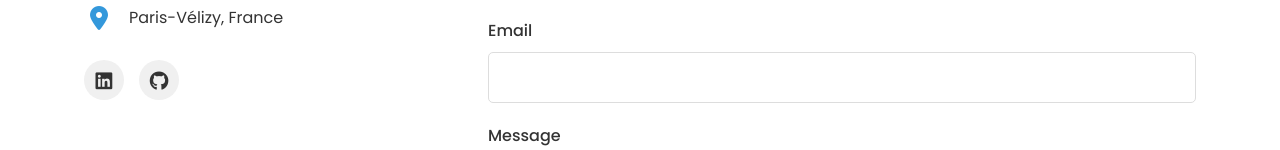
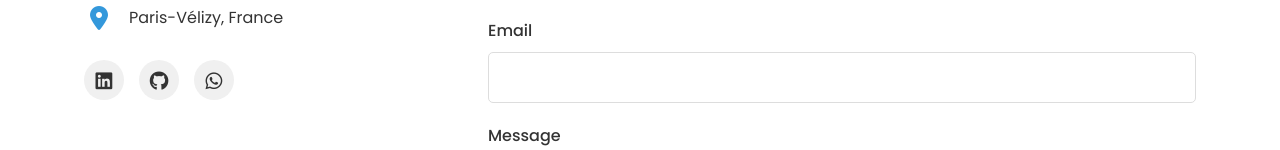
Before and after one commit to alex-codex/showcase-website-Portfolio-, a website: page index.html in a window 1280 px wide. Shown: the part 3327-3477 px from the top of the page. Drawn offline with Linux system fonts and the light colour scheme.

Commit message:
Ajout de Whatsapp

```diff
--- a/index.html
+++ b/index.html
@@ -287,6 +287,8 @@
                     <div class="social-links">
                         <a href="www.linkedin.com/in/alexis-trésor-waffo-624508297" target="_blank"><i class="fab fa-linkedin"></i></a>
                         <a href="https://github.com/alex-codex/" target="_blank"><i class="fab fa-github"></i></a>
+                        <a href="https://wa.me/qr/SZ23ID5F6K7KP1" target="_blank"><i class="fab fa-whatsapp"></i></a>
+
                     </div>
                 </div>
                 <div class="contact-form">
```
